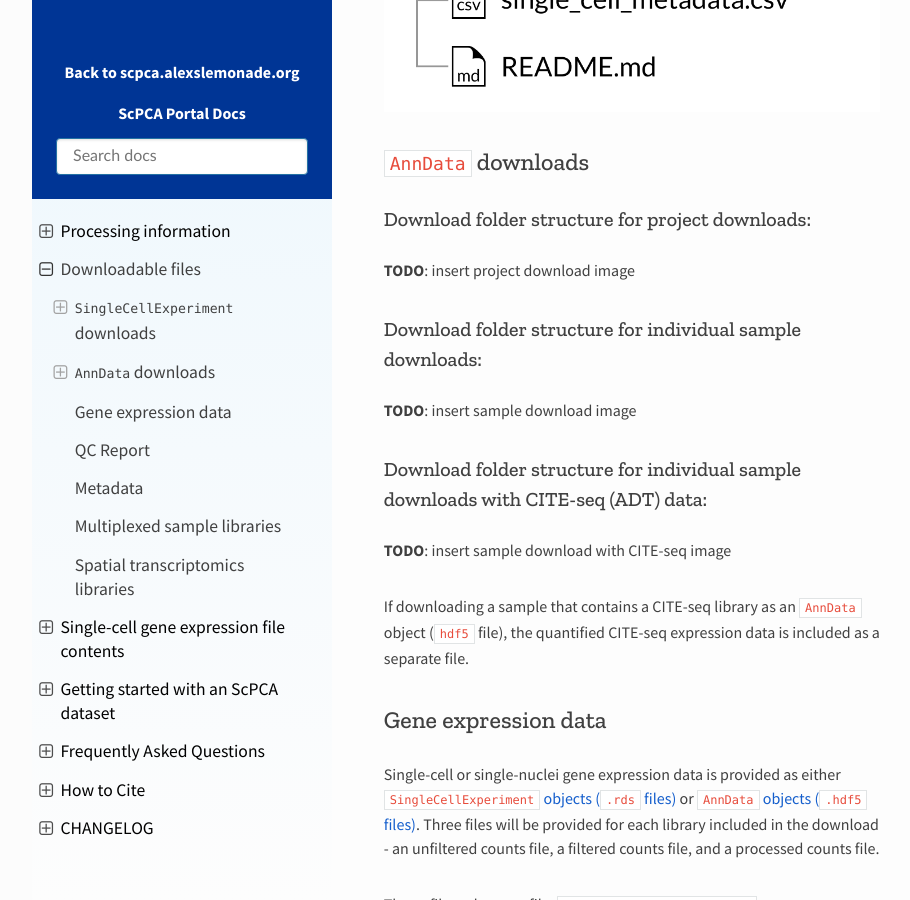
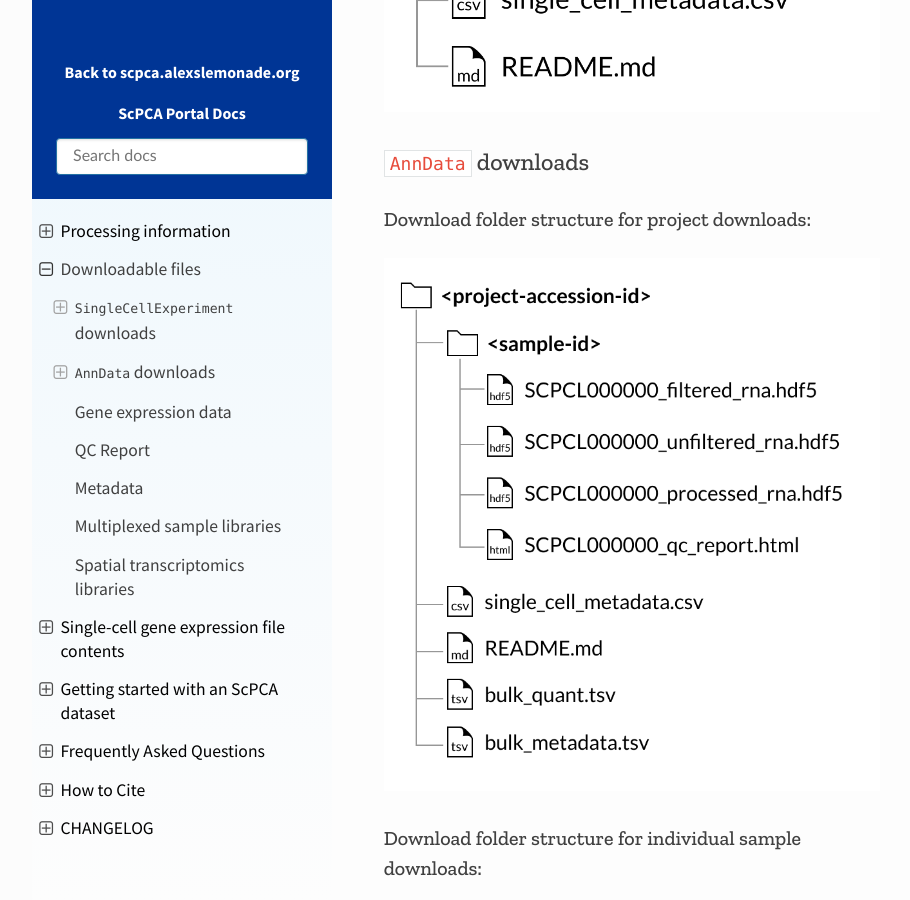
Before and after one commit to DongzeHE/scpca-docs, a Sphinx documentation site: the page built from docs/download_files.md, in a window 1280 px wide and 900 px high, scrolled down 2725 px. Shown: the whole window, without its empty margins (158-1068 px from the left). Built offline with Sphinx 7.4.7 and the Read the Docs theme 2.0.0, drawn with Linux system fonts in a browser that asks for light colours.

Commit message:
Merge pull request #161 from AlexsLemonade/allyhawkins/download-illustrations-anndata
Add anndata download images to download section

```diff
--- a/docs/download_files.md
+++ b/docs/download_files.md
@@ -43,13 +43,13 @@
 ## `AnnData` downloads
 
 ### Download folder structure for project downloads:
-**TODO**: insert project download image
+![project download folder](images/anndata-project-download-folder.png)
 
 ### Download folder structure for individual sample downloads:
-**TODO**: insert sample download image
+![sample download folder](images/anndata-sample-download-folder.png)
 
 ### Download folder structure for individual sample downloads with CITE-seq (ADT) data:
-**TODO**: insert sample download with CITE-seq image
+![sample download folder](images/anndata-sample-citeseq-download-folder.png)
 
 If downloading a sample that contains a CITE-seq library as an `AnnData` object (`hdf5` file), the quantified CITE-seq expression data is included as a separate file.
 
```
Also changed, not shown: docs/images/anndata-project-download-folder.png (added), docs/images/anndata-sample-citeseq-download-folder.png (added), docs/images/anndata-sample-download-folder.png (added).
